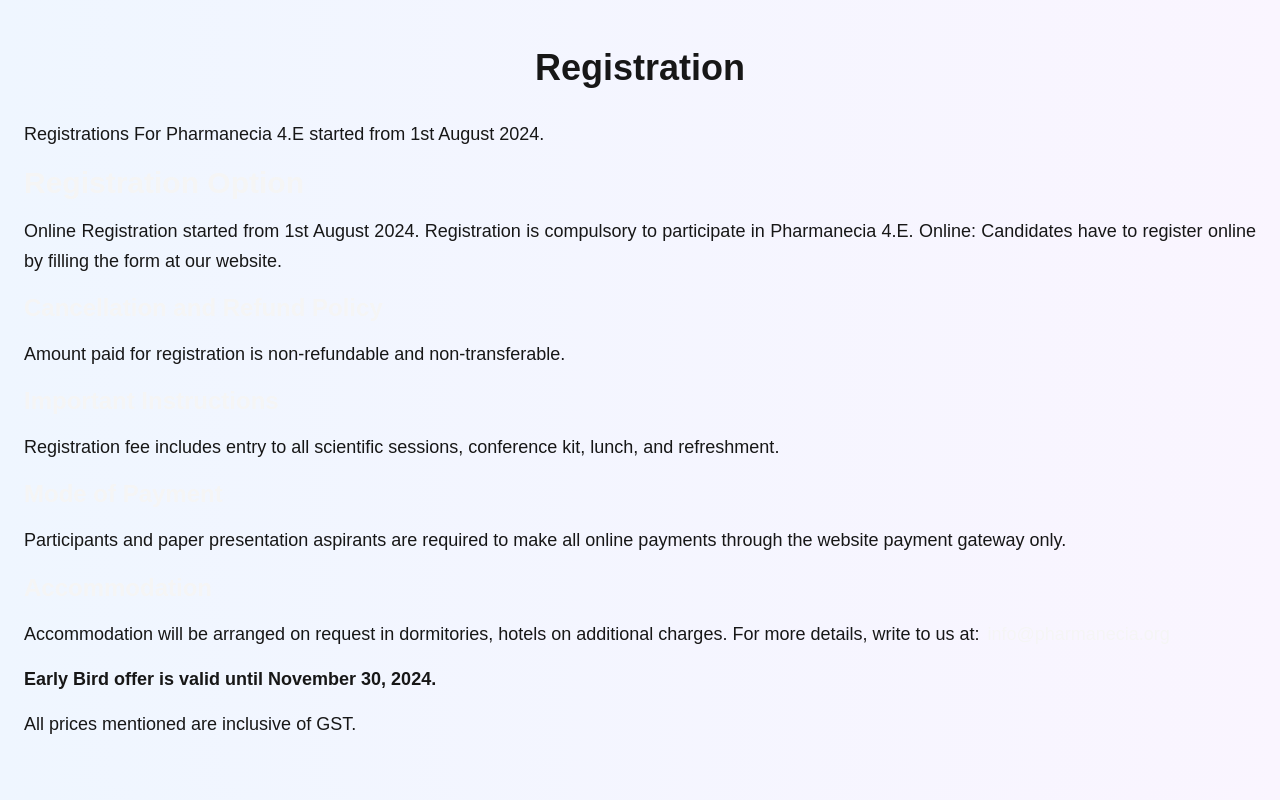
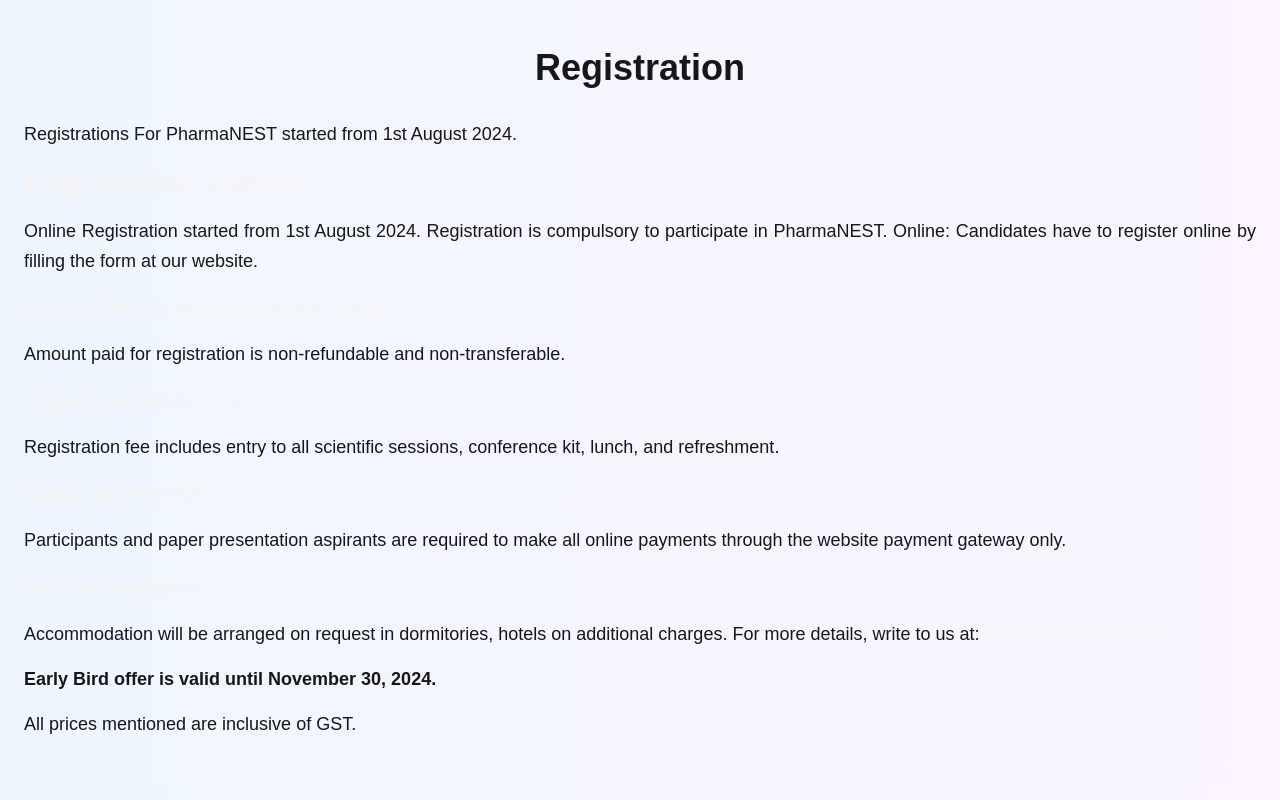
Before and after one commit to ravindrasirvi609/pharmanest, a Next.js app: page /registration in a window 1280 px wide. Shown: the top 800 px of the page. Built offline with nearby package versions, Linux system fonts and the light colour scheme; no server answers.

Commit message:
Update conference name and registration details

```diff
--- a/src/app/abstractForm/page.tsx
+++ b/src/app/abstractForm/page.tsx
@@ -21,7 +21,7 @@
       <div className="max-w-7xl mx-auto bg-[#F2F2F2] rounded-lg shadow-2xl overflow-hidden">
         <div className="p-6 sm:p-10">
           <h1 className="text-3xl font-extrabold text-[#021373] text-center mb-8">
-            Pharmanecia 4.E International Research Conference
+            PharmaNEST International Research Conference
           </h1>
           <h2 className="text-2xl font-bold text-[#022873] text-center mb-6">
             &quot;Recent Advances in Artificial Intelligence and Machine
@@ -149,7 +149,7 @@
                     be provided upon acceptance of the abstract.
                   </li>
                   <li>
-                    Presenters must be registered delegates of Pharmanecia 4.E.
+                    Presenters must be registered delegates of PharmaNEST.
                   </li>
                   <li>
                     The best Poster and/or Oral presentations in each category
--- a/src/app/registration/page.tsx
+++ b/src/app/registration/page.tsx
@@ -9,15 +9,15 @@
         <h1 className="text-4xl font-bold mb-8 text-center">Registration</h1>
         <div className="mb-12">
           <p className="text-lg leading-relaxed text-justify mb-4">
-            Registrations For Pharmanecia 4.E started from 1st August 2024.
+            Registrations For PharmaNEST started from 1st August 2024.
           </p>
           <h2 className="text-3xl font-semibold mb-4 text-secondary">
             Registration Option
           </h2>
           <p className="text-lg leading-relaxed text-justify mb-4">
             Online Registration started from 1st August 2024. Registration is
-            compulsory to participate in Pharmanecia 4.E. Online: Candidates
-            have to register online by filling the form at our website.
+            compulsory to participate in PharmaNEST. Online: Candidates have to
+            register online by filling the form at our website.
           </p>
           <h3 className="text-2xl font-semibold mb-4 text-secondary">
             Cancellation and Refund Policy
--- a/src/lib/mailer.tsx
+++ b/src/lib/mailer.tsx
@@ -107,10 +107,10 @@
           <>
             <Text>
               We regret to inform you that your abstract does not fully comply
-              with the Pharmanecia 4.E International Research Conference
-              guidelines. Kindly revise your abstract according to the provided
-              guidelines and reviewer comments. Please resubmit the abstract by
-              clicking View Submission Details.
+              with the PharmaNEST International Research Conference guidelines.
+              Kindly revise your abstract according to the provided guidelines
+              and reviewer comments. Please resubmit the abstract by clicking
+              View Submission Details.
             </Text>
             <Text>
               <strong>
```
